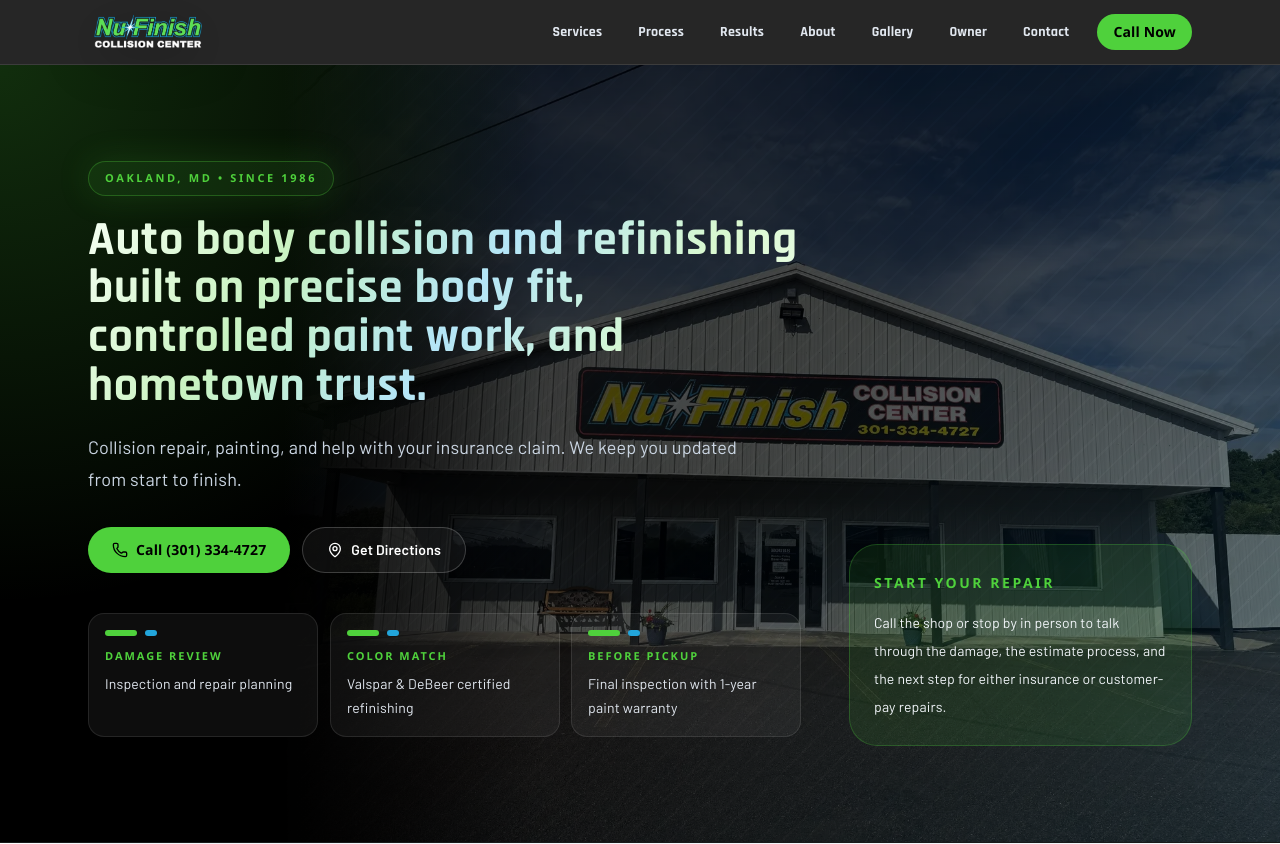
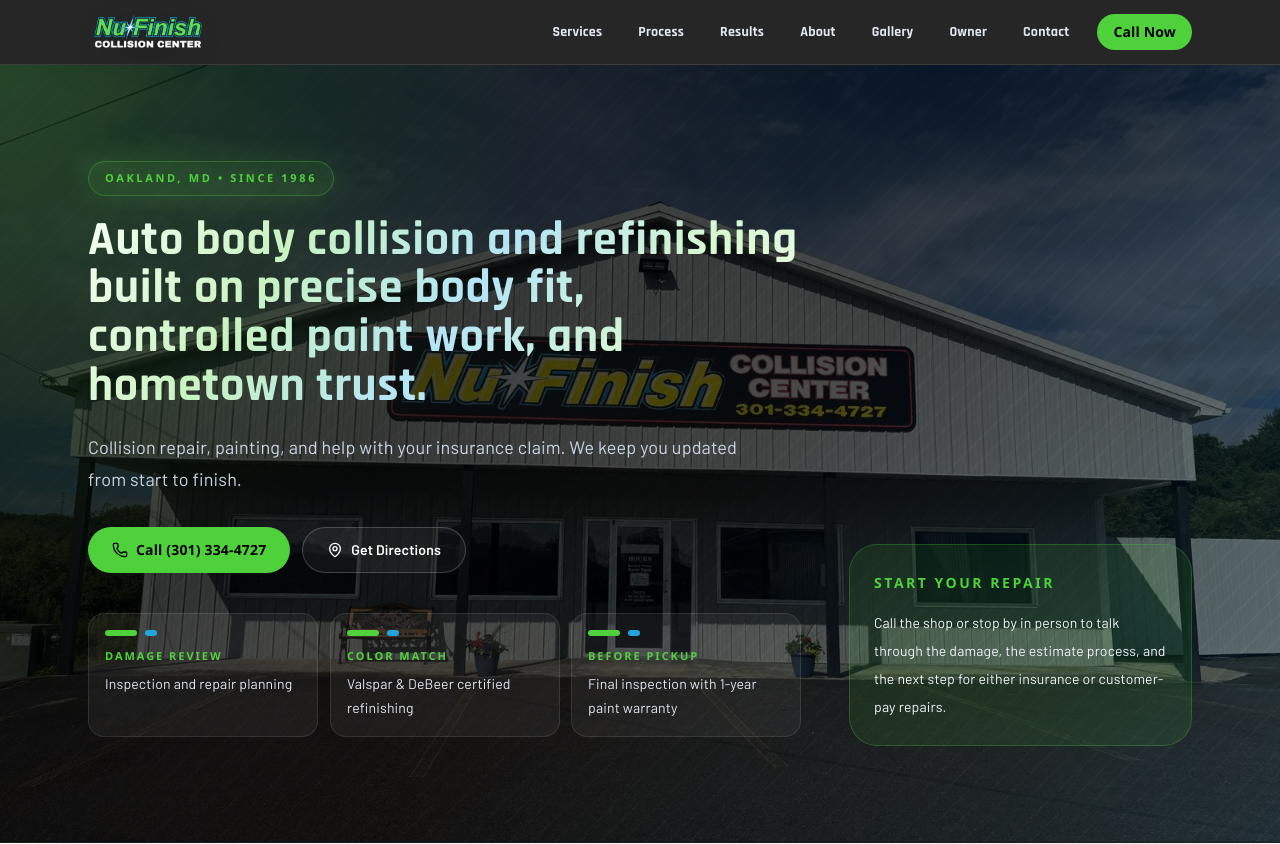
Before and after one commit to jayanti-neu/nu-finish-site, a React (Vite) app: page / in a window 1280 px wide. Shown: the top 844 px of the page. Built offline with nearby package versions, Linux system fonts and the light colour scheme; a web font is replaced by a local one.

Commit message:
fix(hero): center the storefront crop

```diff
--- a/src/index.css
+++ b/src/index.css
@@ -121,19 +121,7 @@
 
 @media (min-width: 64rem) {
   .hero-storefront {
-    left: auto;
-    right: 0;
-    width: 64%;
-    max-width: none;
-    object-position: center 60%;
-    -webkit-mask-image: linear-gradient(to right, transparent 0%, black 26%);
-    mask-image: linear-gradient(to right, transparent 0%, black 26%);
-  }
-}
-
-@media (min-width: 80rem) {
-  .hero-storefront {
-    width: 78%;
+    object-position: center 58%;
   }
 }
 
```
